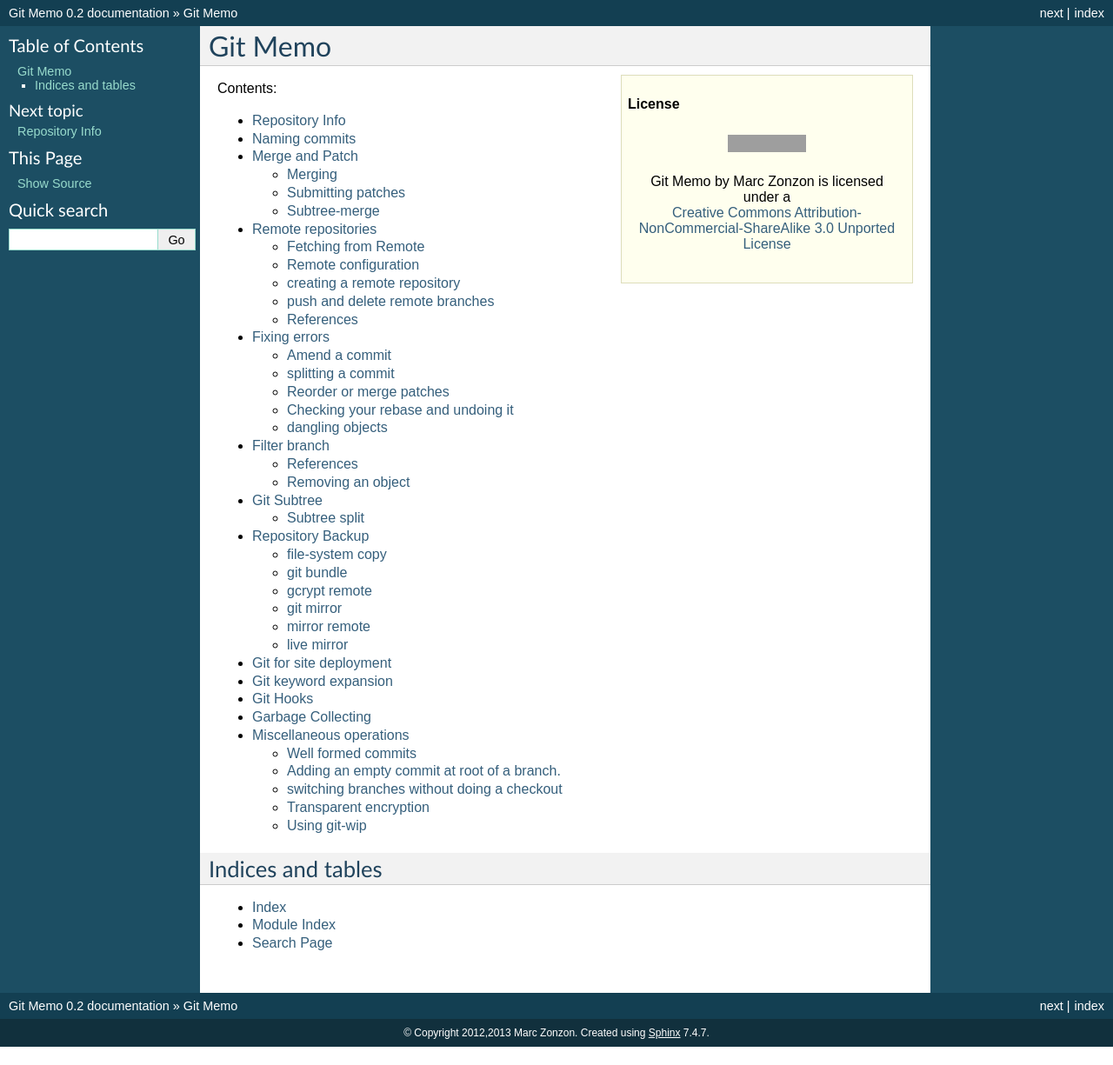
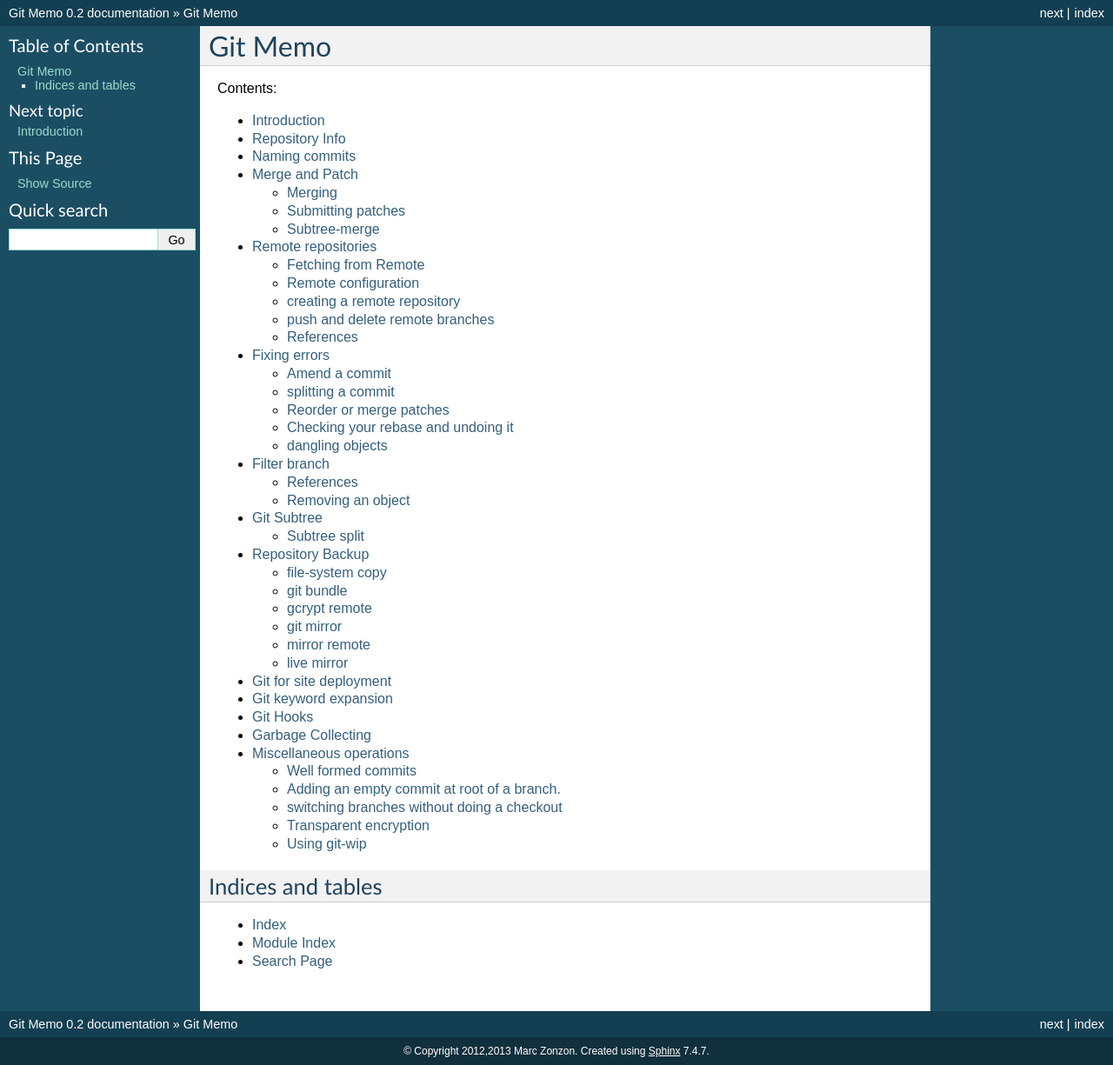
Before and after one commit to marczz/git-memo, a Sphinx documentation site: the page built from source/index.rst, in a window 1280 px wide. Shown: the whole page at 87% size. Built offline with Sphinx 7.4.7, drawn with Linux system fonts in a browser that asks for light colours; before the commit the page ends 1204 px from its top, so only the background shows below that; grey boxes are pictures that could not be loaded.

Commit message:
source/index.rst: added intoduction an moved the license
    Now the licence appear in the introduction.

```diff
--- a/source/index.rst
+++ b/source/index.rst
@@ -4,23 +4,13 @@
 ==========
  Git Memo
 ==========
-.. sidebar:: License
-
-   .. figure:: http://i.creativecommons.org/l/by-nc-sa/3.0/88x31.png
-      :target: http://creativecommons.org/licenses/by-nc-sa/3.0/deed.en_US
-      :alt: Creative Commons License
-
-      ..
-
-      | Git Memo by Marc Zonzon is licensed under a
-      | `Creative Commons Attribution-NonCommercial-ShareAlike 3.0 Unported License <by-nc-sa_>`_
-
 
 Contents:
 
 .. toctree::
    :maxdepth: 2
 
+   introduction.rst
    git_info.rst
    revparse.rst
    merge.rst
@@ -37,9 +27,6 @@ Contents:
 
 
 
-.. _by-nc-sa: http://creativecommons.org/licenses/by-nc-sa/3.0/deed.en_US
-
-
 Indices and tables
 ==================
 
```
